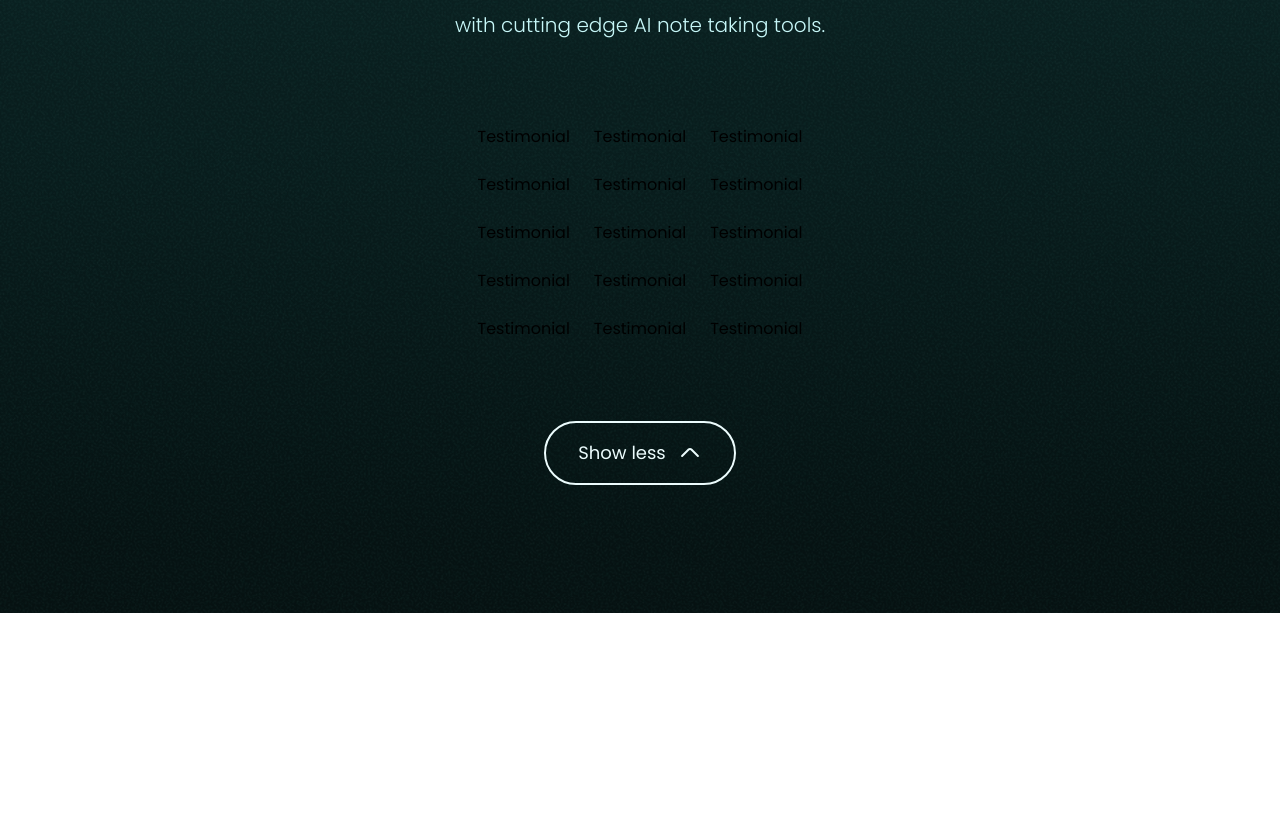
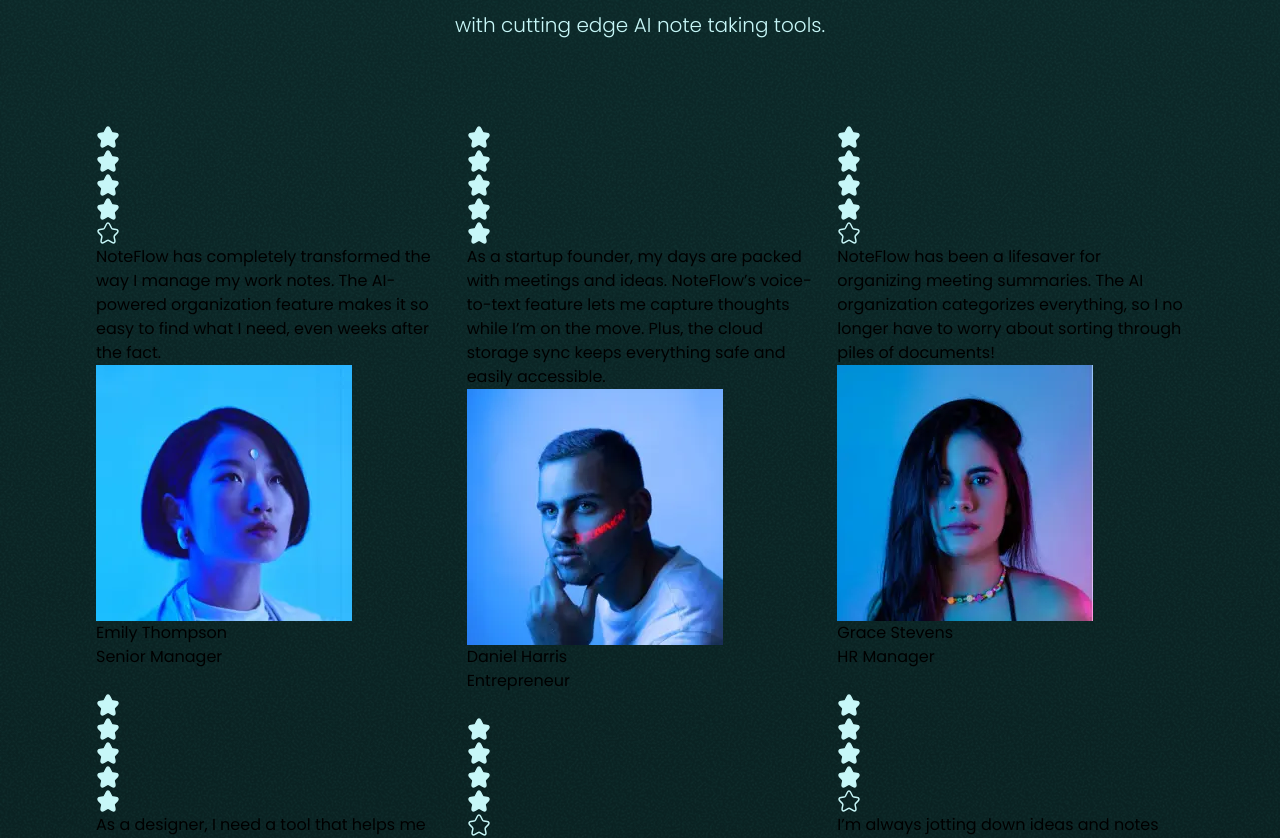
Before and after one commit to Jisap/NoteFlowApp, a React (Vite) app: page / in a window 1280 px wide. Shown: the part 4703-5541 px from the top of the page. Before the commit the page ends 5316 px from the top, so only its background shows below. Built offline with nearby package versions, Linux system fonts and the light colour scheme.

Commit message:
Enhance Testimonial component to display dynamic ratings and user details

```diff
--- a/src/components/sections/Testimonials/Testimonial.jsx
+++ b/src/components/sections/Testimonials/Testimonial.jsx
@@ -1,8 +1,35 @@
+import { motion } from "motion/react"
+import  Star  from "../../icons/Star.jsx"
 
+const Testimonial = ({ test }) => {
+  return (
+    <motion.li
 
-const Testimonial = () => {
-  return (
-    <li>Testimonial</li>
+    >
+      <div>
+        {Array.from({length: test.rating }).map((_, i) => (
+          <Star key={i} className="fill-primary-100" alt="Filled star icon"/>
+        ))}
+        {Array.from({length: 5 - test.rating }).map((_, i) => (
+          <Star key={i} alt="Filled star icon"/>
+        ))}
+      </div>
+
+      <p>
+        {test.description}
+      </p>
+
+      <div>
+        <img
+          src={test.src}
+          alt="Portrait Headshot"
+        />
+        <div>
+          <p>{test.name}</p>
+          <p>{test.title}</p>
+        </div>
+      </div>
+    </motion.li>
   )
 }
 
--- a/src/components/sections/Testimonials/TestimonialsList.jsx
+++ b/src/components/sections/Testimonials/TestimonialsList.jsx
@@ -6,7 +6,10 @@ const TestimonialsList = ({ testimonials }) => {
   return (
     <ul className="flex flex-col gap-y-6">
       {testimonials.map((test) => (
-        <Testimonial key={test.name} test={test} />
+        <Testimonial
+          key={test.name}
+          test={test}
+        />
       ))}
     </ul>
   )
```
